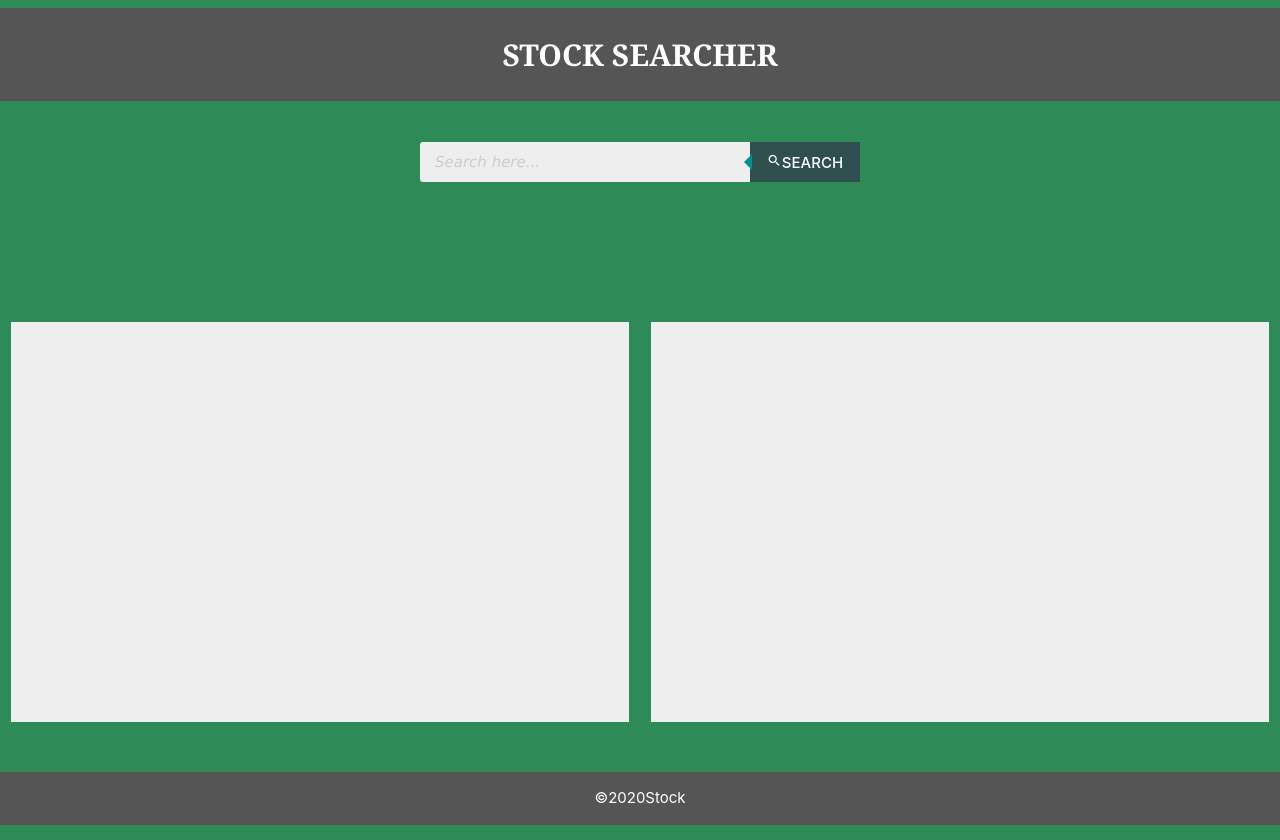
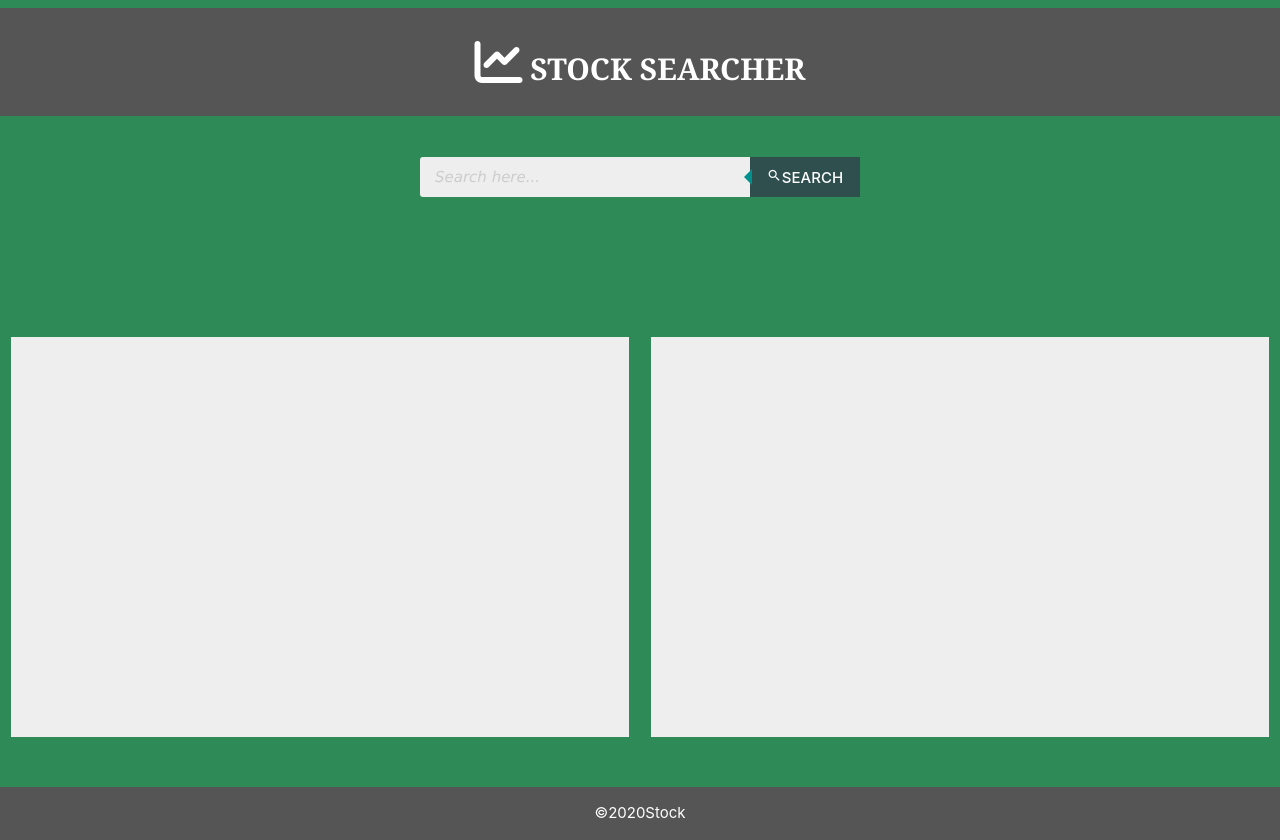
Before and after one commit to kyleres/Finance_App, a plain HTML site: page Finance_App/index.html in a window 1280 px wide. Drawn offline with nearby package versions, Linux system fonts and the light colour scheme.

Commit message:
added stock chart icon

```diff
--- a/Finance_App/index.html
+++ b/Finance_App/index.html
@@ -8,6 +8,7 @@
 
     <link rel="stylesheet" href="https://cdnjs.cloudflare.com/ajax/libs/materialize/1.0.0/css/materialize.min.css">
     <link href="https://fonts.googleapis.com/icon?family=Material+Icons" rel="stylesheet">
+    <script src='https://kit.fontawesome.com/a076d05399.js'></script>
     <link rel="stylesheet" href="./assets/css/style.css">
 </head>
 
@@ -16,7 +17,7 @@
             <div class="section">
                 <div class="row">
                     <div class="col s12"></div>
-                        <h4>Stock Searcher</h4>
+                        <h4><i class='fas fa-chart-line' style='font-size:48px'></i> Stock Searcher</h4>
                     </div>
                 </div>
             </div>
```
